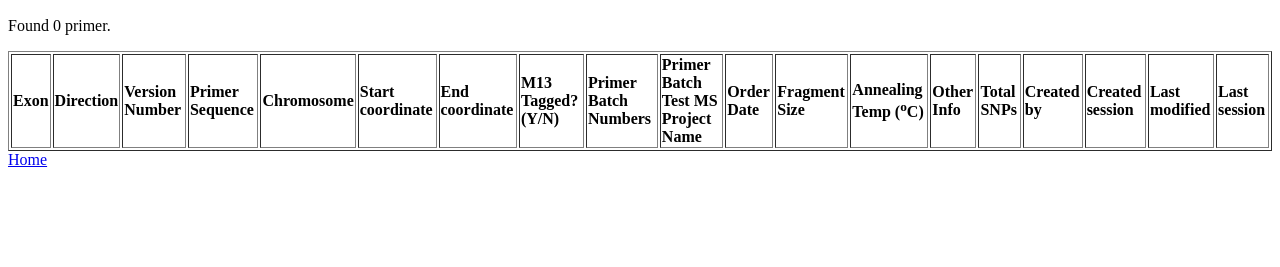
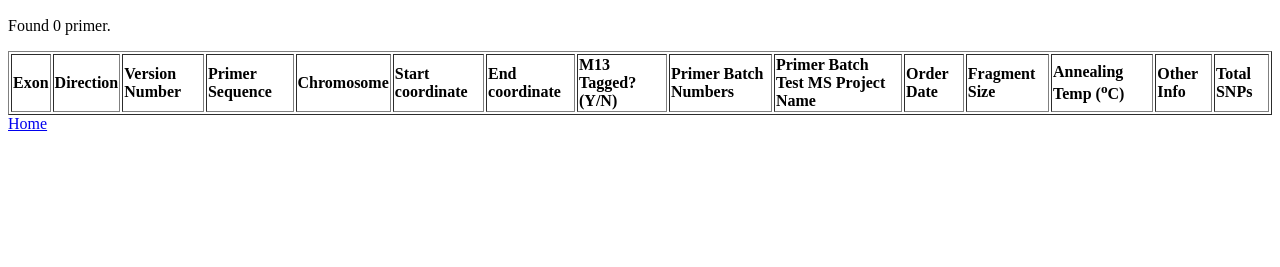
Before and after one commit to sarahjamieson/mysite, a Django app: template primerdb/templates/primerdb/search.html in a window 1280 px wide. Shown: the part 33-300 px from the top of the page. Run offline with Django 3.2, Linux system fonts and the light colour scheme; the template is opened without the code that fills it: values that come from a table or form of the project are taken from there, others are empty; data comes from the database, SQL or seed files in the repository; both versions use the stored data as it was after the commit.

Commit message:
removed user columns in primer table

```diff
--- a/primerdb/templates/primerdb/search.html
+++ b/primerdb/templates/primerdb/search.html
@@ -26,10 +26,6 @@
                 <td><b>Annealing Temp (<sup>o</sup>C)</b></td>
                 <td><b>Other Info</b></td>
                 <td><b>Total SNPs</b></td>
-                <td><b>Created by</b></td>
-                <td><b>Created session</b></td>
-                <td><b>Last modified</b></td>
-                <td><b>Last session</b></td>
             </tr>
             {% for row in primers.rows %}
             <tr>
@@ -53,10 +49,6 @@
                 {% else %}
                 <td>{{ row.no_snps }}</td>
                 {% endif %}
-                <td>{{ row.created_by }}</td>
-                <td>{{ row.created_with_session_key }}</td>
-                <td>{{ row.user }}</td>
-                <td>{{ row.session }}</td>
             </tr>
             {% endfor %}
         </table>
```
Also changed, not shown: primerdb/users.py (+12 -3 lines), primers.db.sqlite3.
